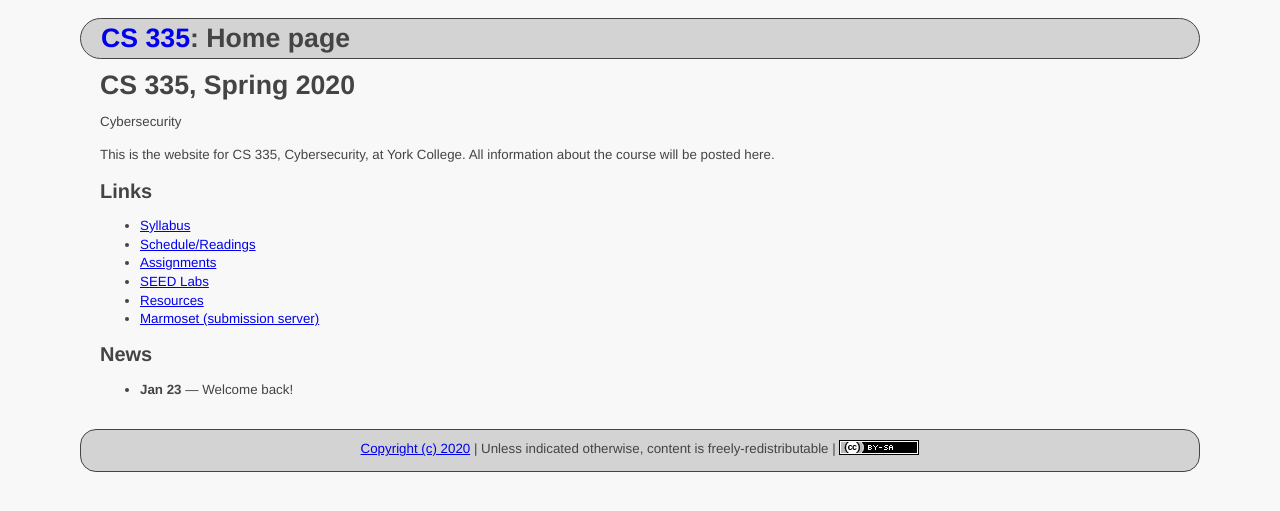
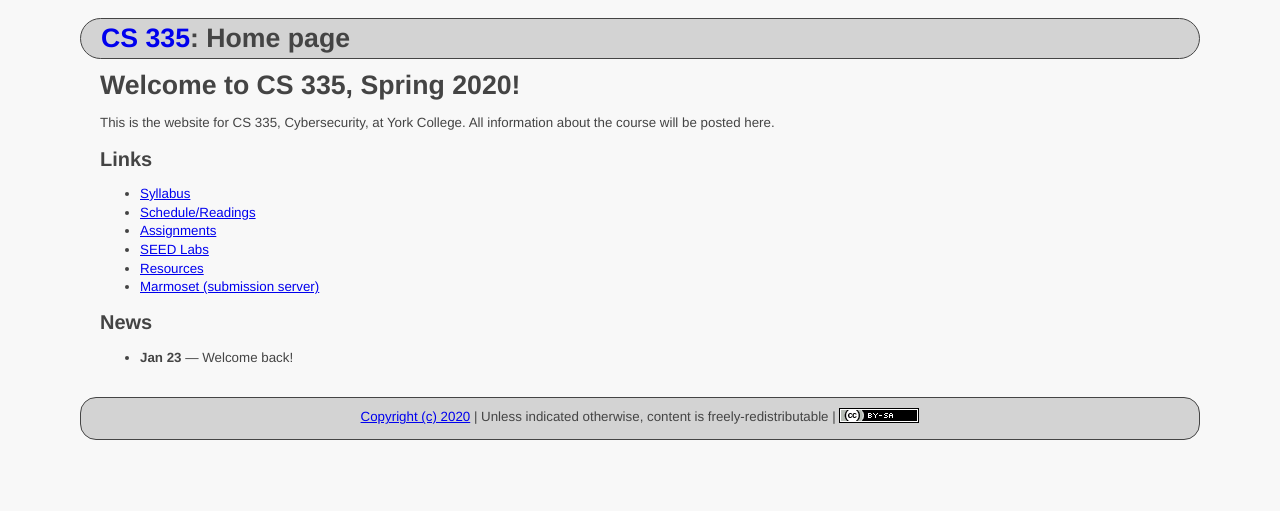
Before and after one commit to ycpcs/cs335-spring2020, a Jekyll site: the page built from index.md, in a window 1280 px wide. Shown: the top 511 px of the page. Built offline with Jekyll 4.4.1, drawn with Linux system fonts in a browser that asks for light colours.

Commit message:
Update index.md

```diff
--- a/index.md
+++ b/index.md
@@ -2,10 +2,7 @@
 layout: default
 title: Home page
 ---
-
-# CS 335, Spring 2020
-
-<div id="subtitle">Cybersecurity</div>
+# Welcome to CS 335, Spring 2020!
 
 This is the website for CS 335, Cybersecurity, at York College. All information about the course will be posted here.
 
```
